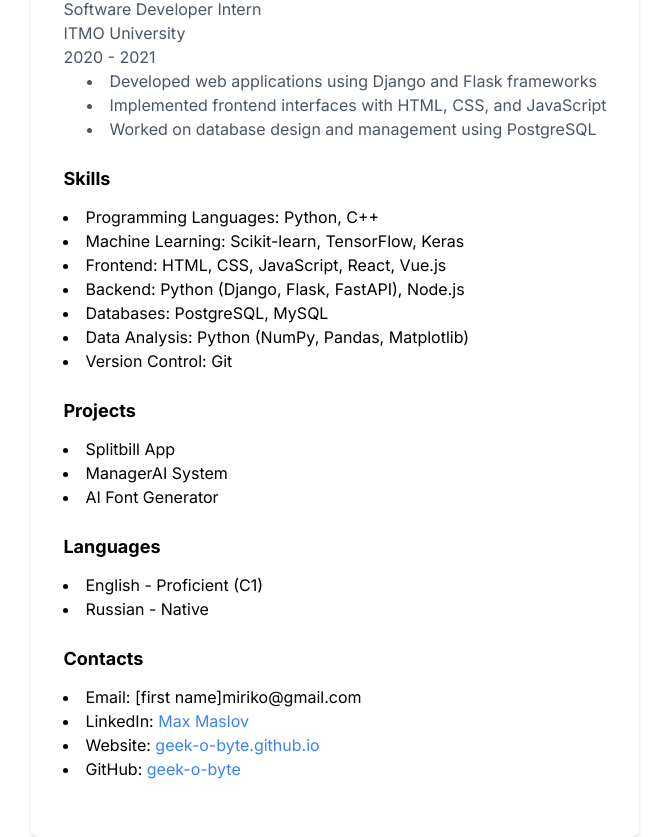
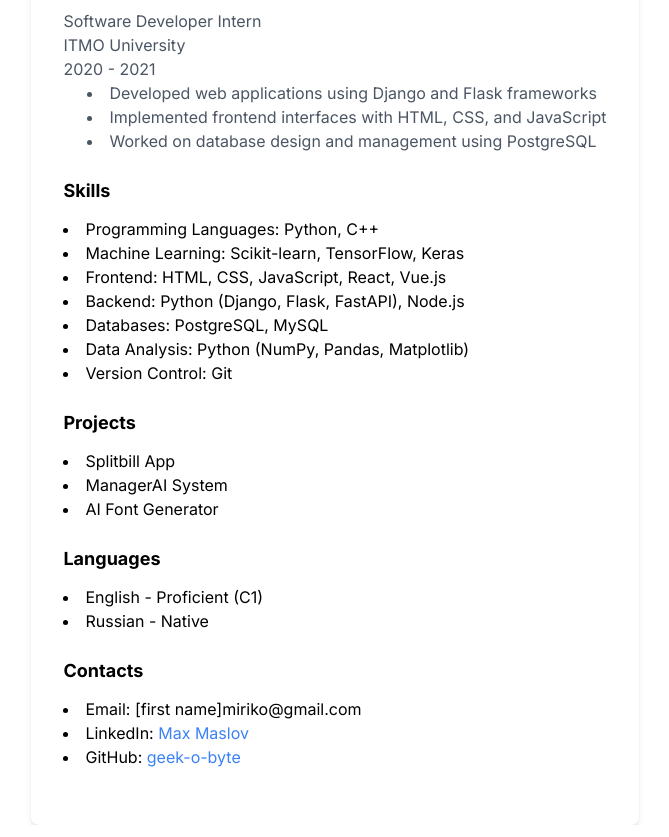
Before and after one commit to Geek-o-Byte/Geek-o-Byte.github.io, a Next.js app: page /about in a window 1280 px wide. Shown: the part 593-1430 px from the top of the page, without its empty margins (305-974 px from the left). Built offline with nearby package versions, Linux system fonts and the light colour scheme.

Commit message:
some changes

```diff
--- a/src/app/about/page.tsx
+++ b/src/app/about/page.tsx
@@ -60,7 +60,6 @@ const CV = () => {
           <ul className="list-disc list-inside mb-6">
             <li>Email: [first name]miriko@gmail.com</li>
             <li>LinkedIn: <a href="https://www.linkedin.com/in/max-maslov/" className="text-blue-500">Max Maslov</a></li>
-            <li>Website: <a href="https://geek-o-byte.github.io/" className="text-blue-500">geek-o-byte.github.io</a></li>
             <li>GitHub: <a href="https://github.com/geek-o-byte" className="text-blue-500">geek-o-byte</a></li>
           </ul>
         </div>
```
